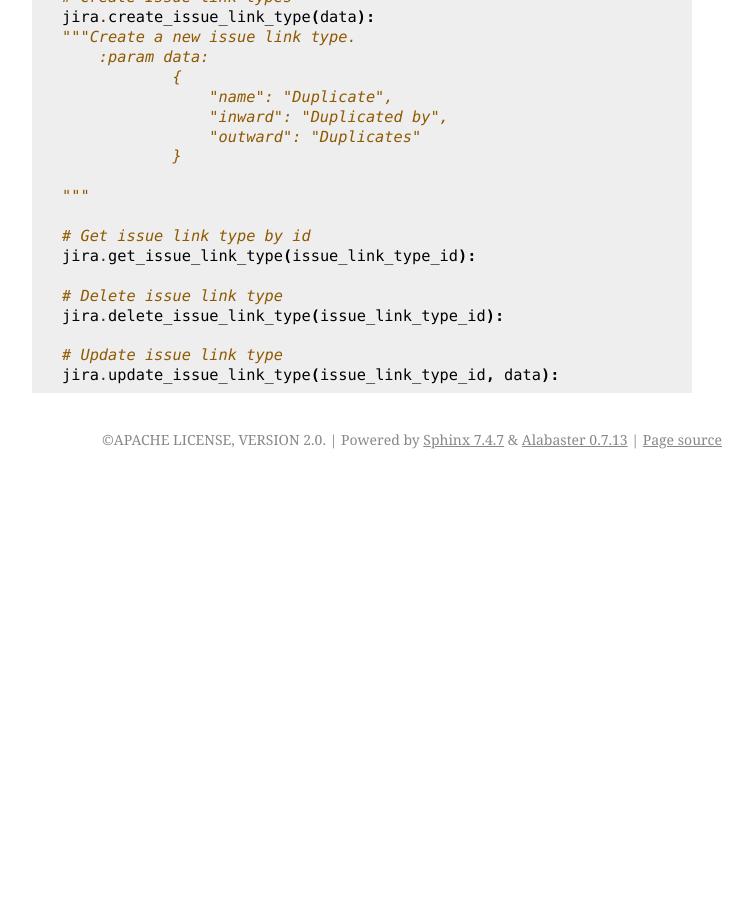
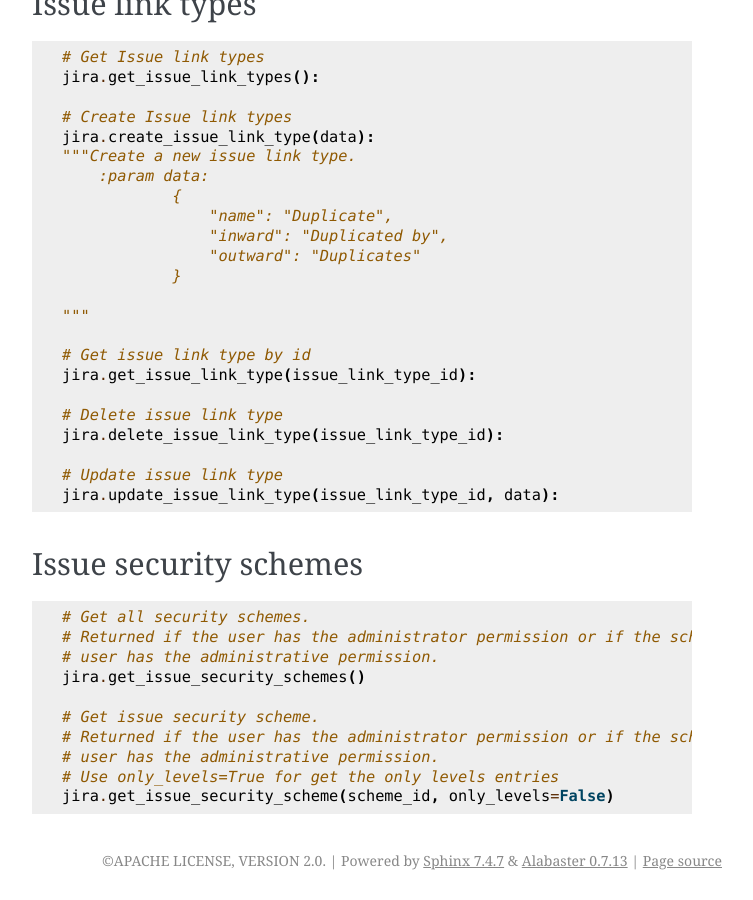
Before and after one commit to atlassian-api/atlassian-python-api, a Sphinx documentation site: the page built from docs/jira.rst, in a window 1280 px wide and 900 px high, scrolled down 4564 px. Shown: the whole window, without its empty margins (388-1141 px from the left). Built offline with Sphinx 7.4.7, drawn with Linux system fonts in a browser that asks for light colours; pages that are not in the unit, such as notebooks, are missing from menus; before the commit the page ends 5043 px from its top, so only the background shows below that; some of the changed text lies outside the part shown.

Commit message:
Added: get issue security schemes methods, docs icon Updated: docs, README

```diff
--- a/docs/conf.py
+++ b/docs/conf.py
@@ -26,7 +26,7 @@ author = 'SLRover'
 # The short X.Y version
 version = ''
 # The full version, including alpha/beta/rc tags
-release = '1.11.7'
+release = '1.13.23'
 
 # -- General configuration ---------------------------------------------------
 
--- a/docs/index.rst
+++ b/docs/index.rst
@@ -5,7 +5,7 @@
 
 Welcome to Atlassian Python API's documentation!
 ================================================
-|Build Status| |PyPI version| |License| |Codacy Badge|
+|Build Status| |PyPI version| |License| |Codacy Badge| |Docs|
 
 Getting started
 ---------------
@@ -89,3 +89,6 @@ Alternatively OAuth can be used:
 .. |Codacy Badge| image:: https://api.codacy.com/project/badge/Grade/c822908f507544fe98ae37b25518ae3d
    :target: https://www.codacy.com/project/gonchik/atlassian-python-api/dashboard?utm_source=github.com&amp;utm_medium=referral&amp;utm_content=AstroMatt/atlassian-python-api&amp;utm_campaign=Badge_Grade_Dashboard
    :alt: Codacy Badge
+.. |Docs| image:: https://readthedocs.org/projects/atlassian-python-api/badge/?version=latest
+   :target: https://atlassian-python-api.readthedocs.io/en/latest/?badge=latest
+   :alt: Documentation Status
--- a/docs/jira.rst
+++ b/docs/jira.rst
@@ -125,6 +125,13 @@ Manage projects
     # Use 'expand' to get details (default is None)
     jira.get_project_permission_scheme(project_id_or_key, expand='permissions,user,group,projectRole,field,all')
 
+    # Get the issue security scheme for project.
+    # Returned if the user has the administrator permission or if the scheme is used in a project in which the
+    # user has the administrative permission.
+    # Use only_levels=True for get the only levels entries
+    jira.get_project_issue_security_scheme(project_id_or_key, only_levels=False)
+
+
 Manage issues
 -------------
 
@@ -250,3 +257,18 @@ Issue link types
 
     # Update issue link type
     jira.update_issue_link_type(issue_link_type_id, data):
+
+Issue security schemes
+----------------------
+.. code-block:: python
+
+    # Get all security schemes.
+    # Returned if the user has the administrator permission or if the scheme is used in a project in which the
+    # user has the administrative permission.
+    jira.get_issue_security_schemes()
+
+    # Get issue security scheme.
+    # Returned if the user has the administrator permission or if the scheme is used in a project in which the
+    # user has the administrative permission.
+    # Use only_levels=True for get the only levels entries
+    jira.get_issue_security_scheme(scheme_id, only_levels=False)
```
Also changed, not shown: README.rst (+6 -3 lines), 1 other file.
